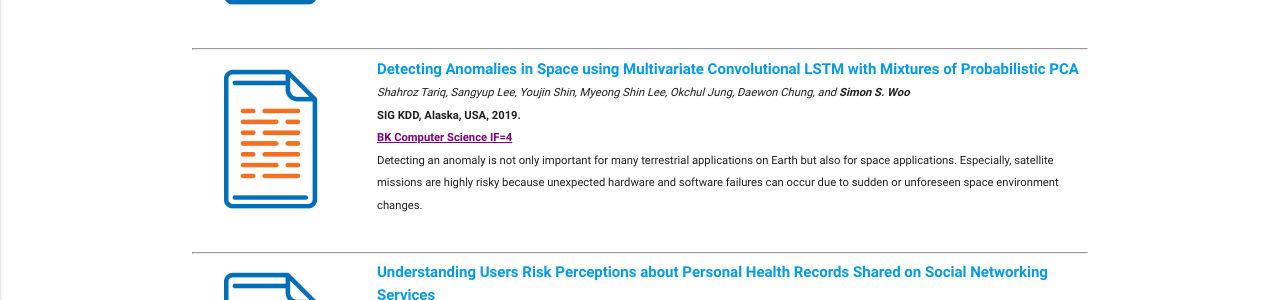
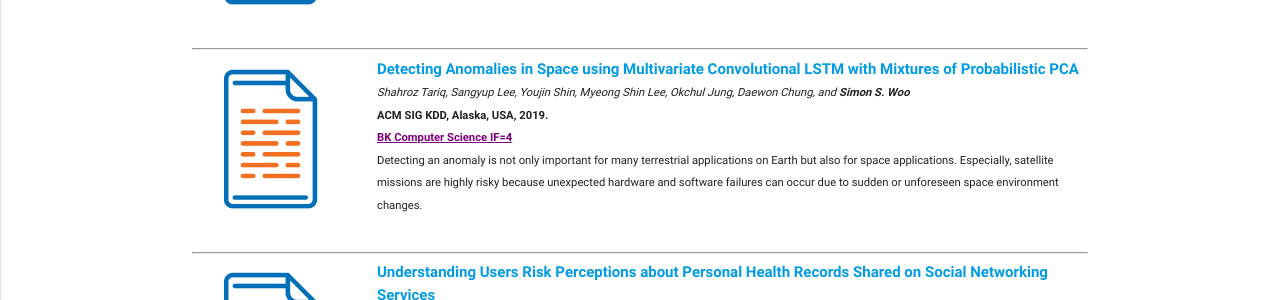
Before and after one commit to Yurim990507/DASH-Lab.github.io, a Jekyll site: the page built from example2.md, in a window 1280 px wide and 900 px high, scrolled down 6522 px. Shown: the part 151-451 px from the top of the window. Built offline with Jekyll 4.4.1, drawn with Linux system fonts in a browser that asks for light colours.

Commit message:
Update example2.md

```diff
--- a/example2.md
+++ b/example2.md
@@ -802,7 +802,7 @@ permalink: /Publications/
 
                 <tr> <p style="margin-top: 0px;margin-bottom: 0px;"> <small> <i> Shahroz Tariq, Sangyup Lee, Youjin Shin, Myeong Shin Lee, Okchul Jung, Daewon Chung, and <b>Simon S. Woo</b> </i> </small> </p> </tr>
 
-                <tr> <p style="margin-top: 0px;margin-bottom: 0px;"> <small> <b> SIG KDD, Alaska, USA, 2019.</b> </small> </p> </tr>
+                <tr> <p style="margin-top: 0px;margin-bottom: 0px;"> <small> <b> ACM SIG KDD, Alaska, USA, 2019.</b> </small> </p> </tr>
                 <tr> <p style="margin-top: 0px;margin-bottom: 0px;"> <small> <b><font color='purple'><u>BK Computer Science IF=4</u></font></b> </small>  </p> </tr>
                 <tr> <p style="margin-top: 0px;margin-bottom: 0px;"> <small> Detecting an anomaly is not only important for many terrestrial applications on Earth but also for space applications. Especially, satellite missions are highly risky because unexpected hardware and software failures can occur due to sudden or unforeseen space environment changes. </small>  </p> </tr>
 
```
